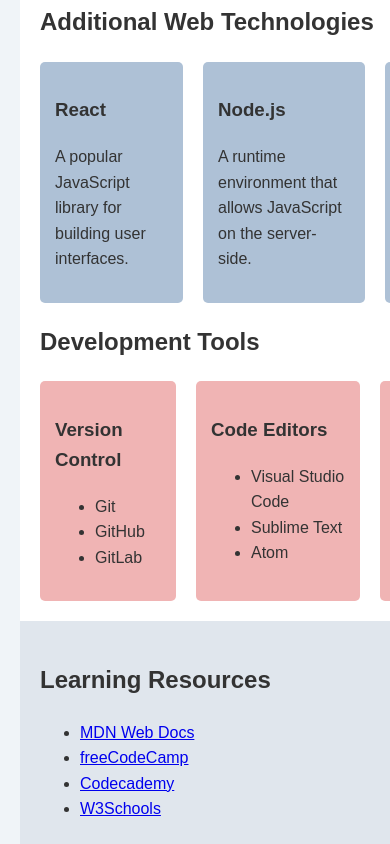
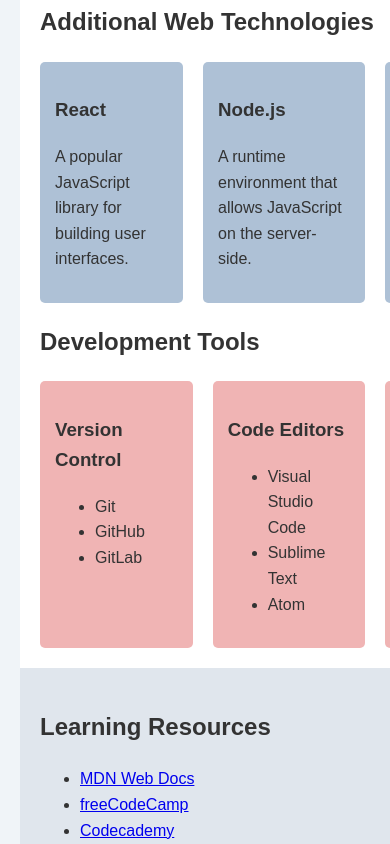
Before and after one commit to tonymythical/Web-Development-Fundamentals, a plain HTML site: page index.html in a window 390 px wide. Shown: the part 856-1700 px from the top of the page. Drawn offline with Linux system fonts and the light colour scheme.

Commit message:
Update styles.css

```diff
--- a/styles.css
+++ b/styles.css
@@ -121,16 +121,23 @@
 .tech-grid {
   display: flex;
   gap: 20px;
+  grid-area: tech-grid;
 }
 
 .tech-flex {
   display: flex;
   gap: 20px;
+  grid-area: tech-flex;
 }
 
 .tools-container {
   display: flex;
   gap: 20px;
+  grid-area: tools-container;
+}
+
+.tools-container > * {
+  flex: 1;
 }
 
 @media (max-width: 768px) {
@@ -138,6 +145,9 @@
     grid-template-areas:
       "head"
       "main"
+      "tech-grid"
+      "tech-flex"
+      "tools-container"
       "aside"
       "footer";
     grid-template-columns: 1fr;
```
